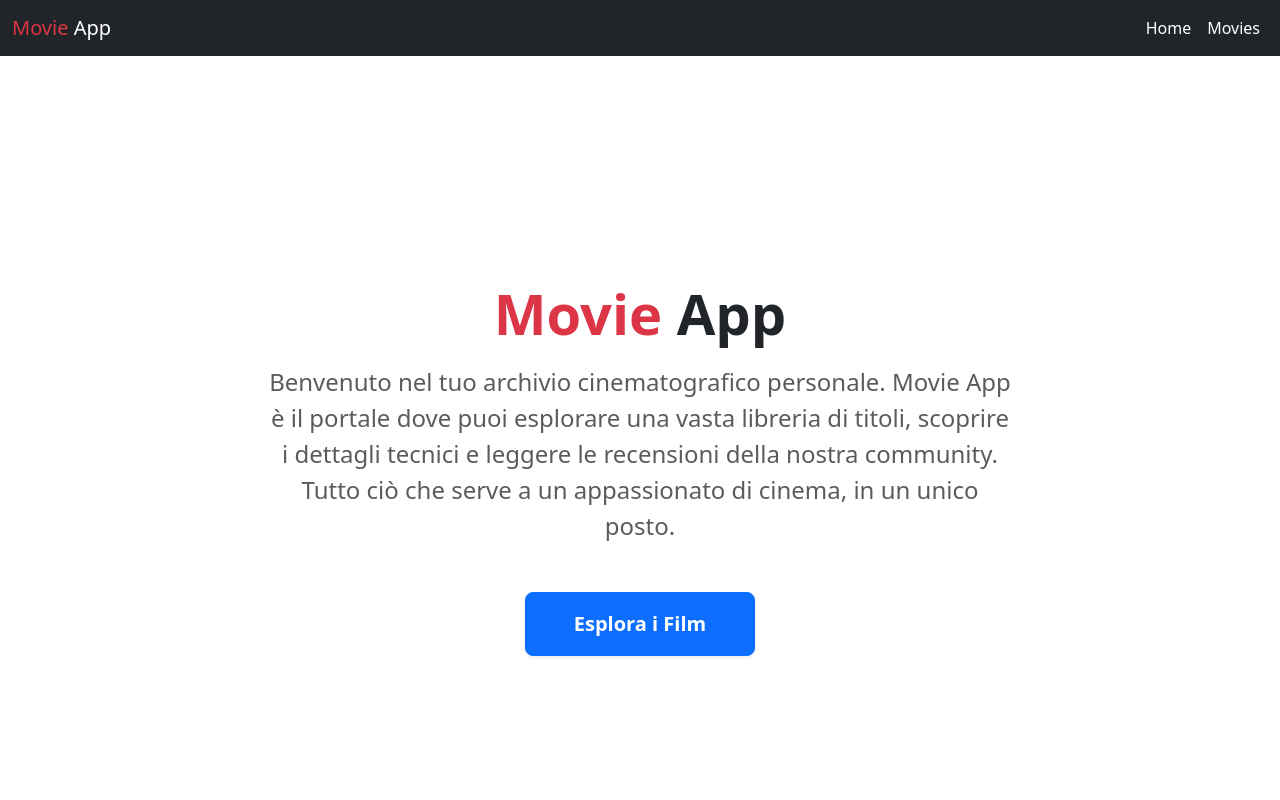
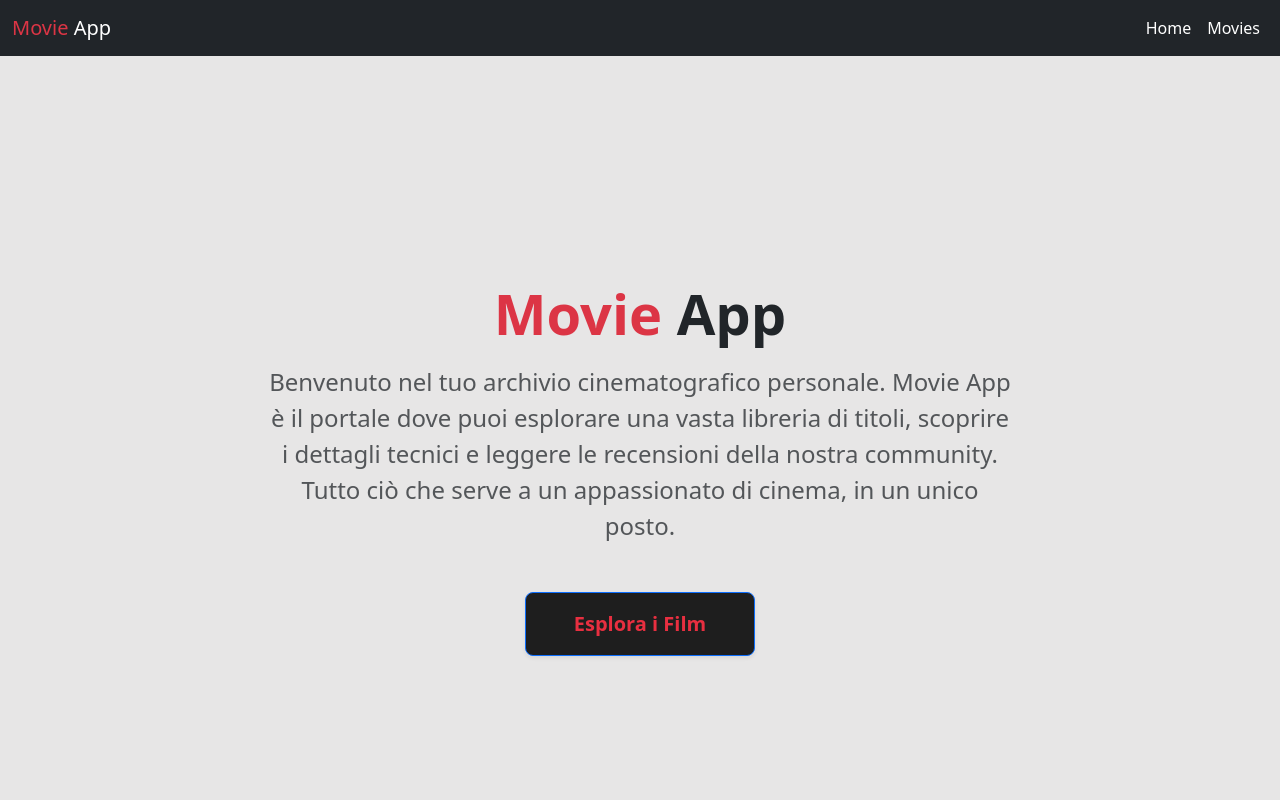
Before and after one commit to christian-matarazzo/webapp-react, a React (Vite) app: page /home in a window 1280 px wide. Shown: the top 800 px of the page. Built offline with nearby package versions, Linux system fonts and the light colour scheme; no server answers; the HTML template or start-up script is replaced by a standard one.

Commit message:
add style color on button and body

```diff
--- a/src/components/MoviesComponent.jsx
+++ b/src/components/MoviesComponent.jsx
@@ -40,7 +40,7 @@ export default function MoviesComponent({ movies, backendUrl, backendUrlMovies }
                                     <h5 className="card-title">{movie?.title}</h5>
                                     <h6 className="card-subtitle mb-2 text-muted">{movie?.genre}</h6>
                                     <p className="card-text">{movie?.abstract}</p>
-                                    <Link to={`/movies/${movie.id}`} className="btn btn-primary mt-auto">
+                                    <Link to={`/movies/${movie.id}`} className="button btn btn-primary mt-auto">
                                         Dettagli
                                     </Link>
                                 </div>
--- a/src/components/ReviewForm.jsx
+++ b/src/components/ReviewForm.jsx
@@ -55,7 +55,7 @@ const handleSubmit = (e) => {
                 <label  className="form-label mt-5">Recensione</label>
                 <textarea required name="text" value={formData.text} onChange={handleInputChange} type="text" className="form-control" id="text" placeholder="Scrivi la tua recensione..." />
                 <label  className="form-label mt-5">Voto: </label>
-                <select name="vote" className="Vote-Select mx-3"  id="vote" onChange={handleInputChange} value={formData.vote}>
+                <select name="vote" className="mx-3"  id="vote" onChange={handleInputChange} value={formData.vote}>
                     <option value="0">0</option>
                     <option value="1">1</option>
                     <option value="2">2</option>
@@ -64,7 +64,7 @@ const handleSubmit = (e) => {
                     <option value="5">5</option>
                 </select>
                 <br />
-                <button name="invio" id="invio"class="btn btn-primary mt-5" role="button">Invia</button>
+                <button name="invio" id="invio"class="btn button btn-primary mt-5" role="button">Invia</button>
 
             </form>
         </div>
--- a/src/index.css
+++ b/src/index.css
@@ -1,4 +1,9 @@
 @import url('bootstrap');
+
+body {
+    background: rgba(167, 163, 163, 0.267)
+}
+
 
 .movie-img-wrapper {
     position: relative;
@@ -113,3 +118,10 @@
         transform: translateY(0);
     }
 }
+
+/* buttons */
+
+.button {
+    color: #e82f40;
+    background: #030303e0;
+}
--- a/src/pages/Home.jsx
+++ b/src/pages/Home.jsx
@@ -20,7 +20,7 @@ export default function Home() {
                 <div className="d-grid gap-2 d-sm-flex justify-content-sm-center">
                     <Link
                         to="/movies"
-                        className="btn btn-primary btn-lg px-5 py-3 fw-bold shadow-sm"
+                        className="button btn btn-primary btn-lg px-5 py-3 fw-bold shadow-sm"
                     >
                         Esplora i Film
                     </Link>
```
